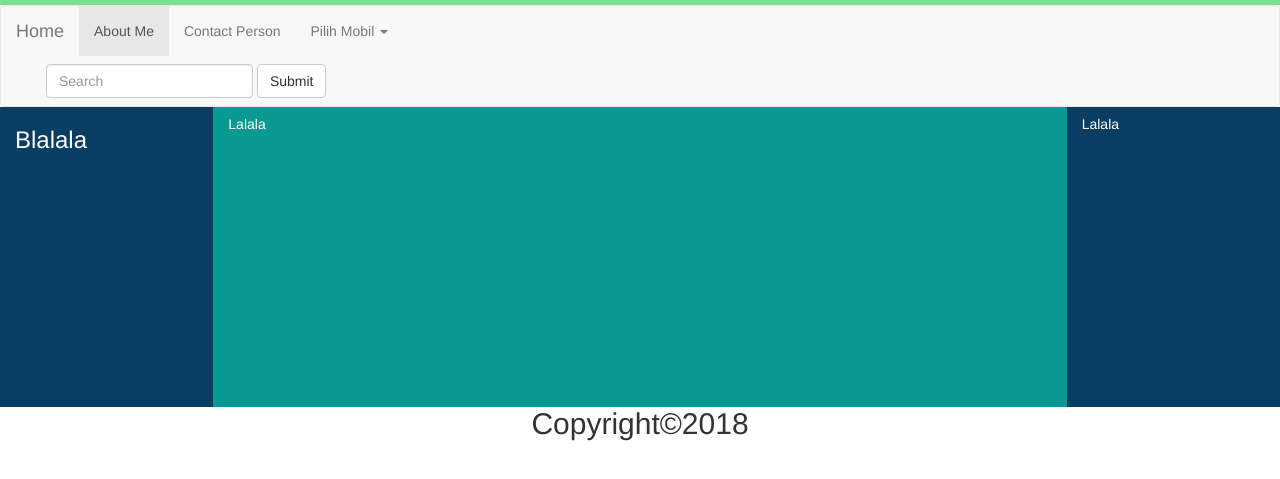
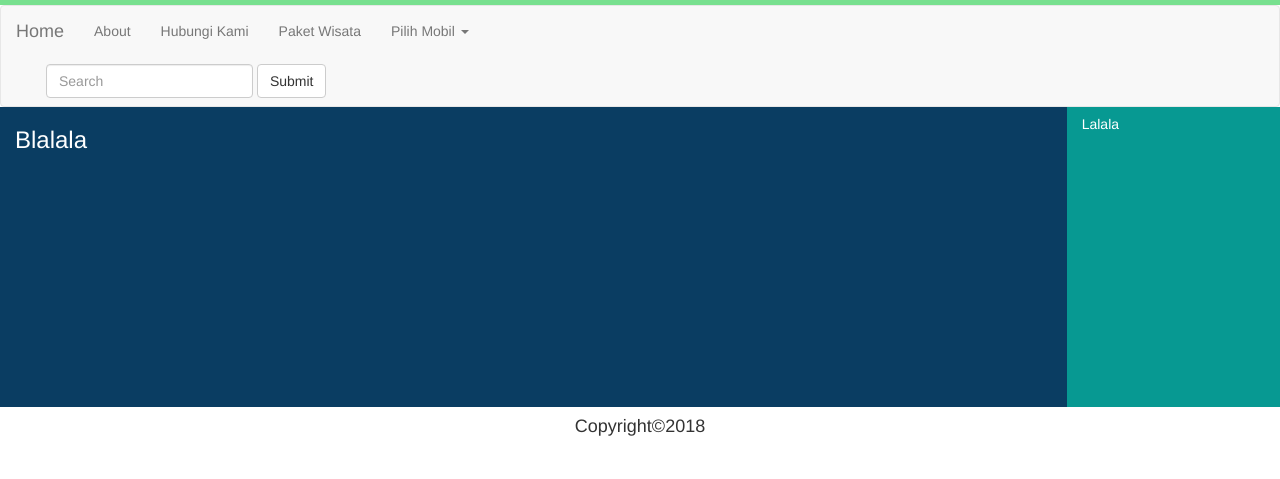
Before and after one commit to zeinjr/web, a plain HTML site: page index.html in a window 1280 px wide. Shown: the part 95-574 px from the top of the page. Drawn offline with Linux system fonts and the light colour scheme.

Commit message:
update index.html

```diff
--- a/index.html
+++ b/index.html
@@ -22,7 +22,7 @@
         <body>
 
             <div id="header">
-            <h1>Rental Mobil Wilayah Sidoarjo<span style='float:left;'><img src='mobil.png'/></span></h1>
+            <h1>Rental Mobil Wilayah Sidoarjo<img src='mobil.png'></img></h1>
             <link href='mobil.jpg' rel='shortcut icon'>
 
             </div>
@@ -43,8 +43,9 @@
             <!-- Collect the nav links, forms, and other content for toggling -->
             <div class="collapse navbar-collapse" id="bs-example-navbar-collapse-1">
               <ul class="nav navbar-nav">
-                <li class="active"><a href="#">About Me<span class="sr-only">(current)</span></a></li>
-                <li><a href="#">Contact Person</a></li>
+                <li class=""><a href="about.html">About<span class="sr-only">(current)</span></a></li>
+                <li><a href="contact.html">Hubungi Kami</a></li>
+                 <li><a href="#">Paket Wisata</a></li>
                 <li class="dropdown">
                   <a href="#" class="dropdown-toggle" data-toggle="dropdown" role="button" aria-haspopup="true" aria-expanded="false">Pilih Mobil <span class="caret"></span></a>
                   <ul class="dropdown-menu">
@@ -72,18 +73,17 @@
           <div class ="row">
 
 
-            <div id="main-content" class="col-sm-2">
+            <div id="main-content" class="col-sm-10">
               <h3>Blalala</h3>
             </div>
-            <div id="right-sidebar" class="col-sm-8">
+            <div id="right-sidebar" class="col-sm-2">
               <h5>Lalala</h5>
             </div>
-           <div id="left-sidebar" class="col-sm-2">
-              <h5>Lalala</h5>
+
 
           </div>
           <div class="row">
-                   <center><H2>Copyright&copy;2018</H2></center>
+                   <center><H4>Copyright&copy;2018</H4></center>
           </div>
         </div>
       </div>
```
